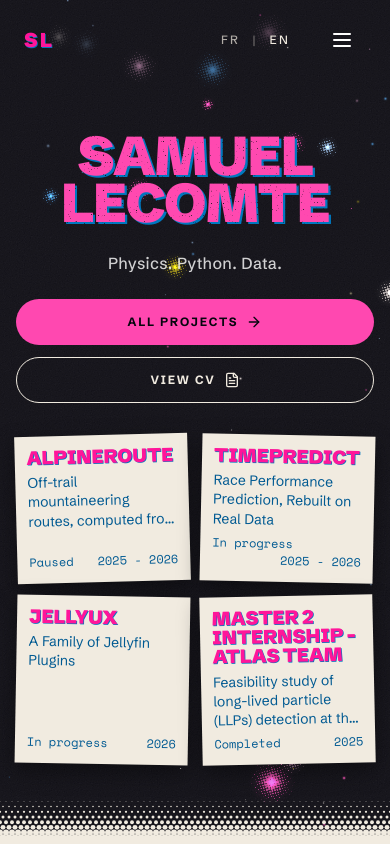
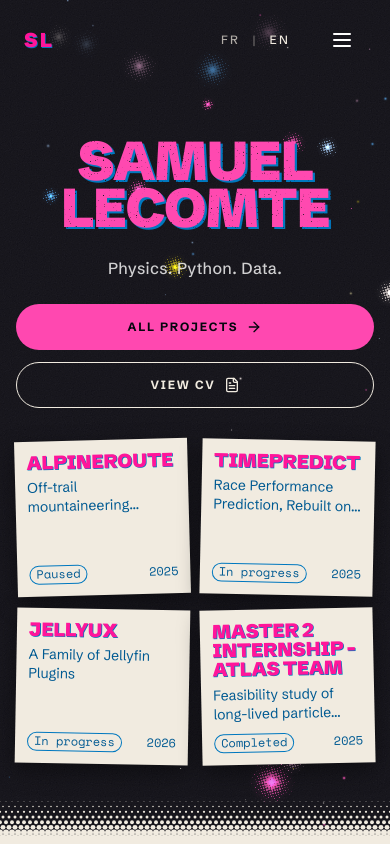
Before and after one commit to Samuellct/portfolio-2026, a Next.js app: page /en in a window 390 px wide. Shown: the top 844 px of the page. Built offline with nearby package versions, Linux system fonts and the light colour scheme.

Commit message:
fix(home): fit the mobile project labels to their width and cut summaries between words

```diff
--- a/src/components/sections/HeroSection.tsx
+++ b/src/components/sections/HeroSection.tsx
@@ -8,6 +8,7 @@
 import { useReducedMotion } from '@/hooks/use-reduced-motion'
 import HeroSky, { FRINGE_HEIGHT } from '@/components/effects/HeroSky'
 import { Pill } from '@/components/ui/Pill'
+import { WordClamp } from '@/components/ui/WordClamp'
 import { ACCENT } from '@/lib/theme'
 import { getCardPeriod, getLocalizedField, Locale, ProjectSummary } from '@/lib/projects/helpers'
 import { RESUME_PATH } from '@/lib/constants'
@@ -188,24 +189,26 @@
         </div>
 
         {/* Mobile and tablet: the four projects as paper labels (DEC-16g, comp M2) */}
-        <ul className="mt-8 grid w-full max-w-3xl grid-cols-2 gap-x-3 gap-y-3.5 md:grid-cols-4 lg:hidden">
+        {/* Rows share one height; the title fits the label's width (cqi). */}
+        <ul className="mt-8 grid w-full max-w-3xl auto-rows-fr grid-cols-2 gap-x-3 gap-y-3.5 md:grid-cols-4 lg:hidden">
           {featured.map((project, i) => {
             const status = statusOf(project)
             return (
               <li key={project.id} style={{ transform: `rotate(${TAG_TILT[i % TAG_TILT.length]})` }}>
                 <TransitionLink
                   href={`/projects/${project.category}/${project.id}`}
-                  className="flex h-full min-h-[132px] flex-col gap-1.5 bg-riso-paper p-3 text-riso-ink shadow-lift"
+                  className="flex h-full flex-col gap-1.5 bg-riso-paper p-3 text-riso-ink shadow-lift [container-type:inline-size]"
                 >
-                  <span className="misregister font-display text-[1.2rem] font-black uppercase leading-none text-riso-pinkTitle">
+                  <span className="misregister font-display text-[min(1.2rem,13cqi)] font-black uppercase leading-none text-riso-pinkTitle">
                     {getLocalizedField(project.title, locale)}
                   </span>
                   {project.subtitle && (
-                    <span className="line-clamp-3 text-sm leading-snug">{getLocalizedField(project.subtitle, locale)}</span>
+                    <WordClamp text={getLocalizedField(project.subtitle, locale)} className="text-sm leading-snug" />
                   )}
-                  <span className="mt-auto flex flex-wrap justify-between gap-x-2 font-mono text-meta">
-                    <span className="whitespace-nowrap">{status}</span>
-                    <span className="ml-auto whitespace-nowrap">{getCardPeriod(project.period, locale)}</span>
+                  <span className="mt-auto flex items-center justify-between gap-x-1.5 whitespace-nowrap pt-1 font-mono text-meta">
+                    {status && <span className="rounded-full border border-riso-blue px-1.5">{status}</span>}
+                    {/* Start year only: a two-year range does not fit beside the status (P15-D9). */}
+                    <span className="ml-auto">{getCardPeriod(project.period, locale).split(' - ')[0]}</span>
                   </span>
                 </TransitionLink>
               </li>
--- /dev/null
+++ b/src/components/ui/WordClamp.tsx
@@ -0,0 +1,57 @@
+'use client'
+
+import { useLayoutEffect, useRef } from 'react'
+import { cn } from '@/lib/cn'
+
+interface WordClampProps {
+  text: string
+  className?: string
+}
+
+// Clamps a text to the lines its line-clamp class allows, but cuts between two words
+// instead of inside one (V6-MOB-03). Without JavaScript the CSS clamp stays as fallback.
+// The text node React rendered is edited in place, so React keeps tracking it.
+export function WordClamp({ text, className }: WordClampProps) {
+  const ref = useRef<HTMLSpanElement>(null)
+
+  useLayoutEffect(() => {
+    const el = ref.current
+    const node = el?.firstChild
+    if (!el || !(node instanceof Text)) return
+
+    const words = text.split(' ')
+    const fits = (value: string) => {
+      node.nodeValue = value
+      return el.scrollHeight <= el.clientHeight + 1
+    }
+    const fit = () => {
+      if (fits(text)) return
+      let lo = 1
+      let hi = words.length - 1
+      while (lo < hi) {
+        const mid = Math.ceil((lo + hi) / 2)
+        if (fits(`${words.slice(0, mid).join(' ')}…`)) lo = mid
+        else hi = mid - 1
+      }
+      node.nodeValue = `${words.slice(0, lo).join(' ').replace(/[\s,;:.(-]+$/, '')}…`
+    }
+
+    let width = 0
+    const observer = new ResizeObserver(([entry]) => {
+      if (entry.contentRect.width === width) return
+      width = entry.contentRect.width
+      fit()
+    })
+    observer.observe(el)
+    return () => {
+      observer.disconnect()
+      node.nodeValue = text
+    }
+  }, [text])
+
+  return (
+    <span ref={ref} className={cn('line-clamp-2', className)}>
+      {text}
+    </span>
+  )
+}
```
